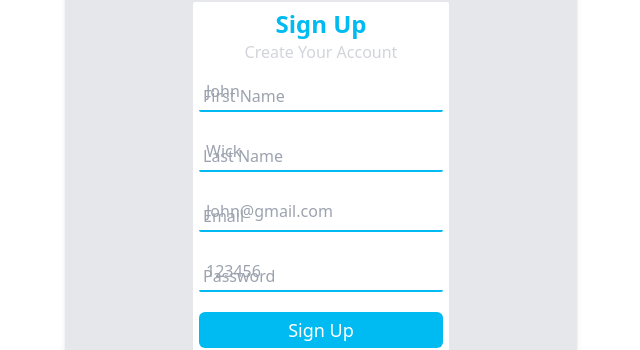
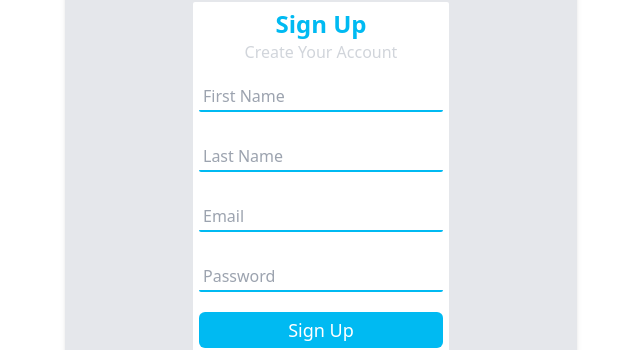
Before and after one commit to ShahzadMalik07/Mini-Paytm-App, a React (Vite) app in the folder Paytm Frontend/: page / in a window 1280 px wide. Shown: the part 194-544 px from the top of the page, without its empty margins (319-959 px from the left). Built offline with nearby package versions, Linux system fonts and the light colour scheme.

Commit message:
signup page changes

```diff
--- a/Paytm Frontend/src/App.jsx
+++ b/Paytm Frontend/src/App.jsx
@@ -1,6 +1,6 @@
 import './App.css'
 import Dashboard from './pages/Dashboard'
-import NewSign from './pages/NewSign'
+
 import SendMoney from './pages/SendMoney'
 import Signin from './pages/Signin'
 import Signup from './pages/Signup'
@@ -23,7 +23,7 @@ function App() {
             <Route path="/signin" element={<Signin />} />
             <Route path="/dashboard" element={<Dashboard />} />
             <Route path="/send" element={<SendMoney />} />
-            <Route path="/new" element={<NewSign />} />
+
 
         </Routes>
       </BrowserRouter>
--- a/Paytm Frontend/src/pages/Signup.jsx
+++ b/Paytm Frontend/src/pages/Signup.jsx
@@ -10,14 +10,29 @@ import { useRecoilState, useRecoilValue, useSetRecoilState } from 'recoil'
 import { userAtom } from '../atom'
 
 const Signup = () => {
-  const [firstname, setfirstname] = useState("")
-  const [lastname, setlastname] = useState("")
-  const [username, setusername] = useState("")
-  const [password, setpassword] = useState("")
+  const [inputs, setinputs] = useState({firstname:"",lastname:"",username:"", password:""})
+  const [focused, setfocused] = useState({username:false, password:false})
+
+
+  const handleFocus = (field) => {
+    setfocused((prev) => ({ ...prev, [field]: true }));
+  };
+
+  const blurHandle = (field)=>{
+    if(!inputs[field]){
+      setfocused((prev)=>({...prev, [field]:false}))
+    }
+
+
+  }
+
+  const handleChange =(field,value)=>{
+    setinputs((prev)=>({...prev,[field]:value}))
+  }
   const navigate = useNavigate()
 
   const user = useRecoilValue(userAtom);
-  console.log(user)
+  console.log(inputs.firstname,inputs.lastname,inputs.username,inputs.password)
 
 
 
@@ -30,16 +45,16 @@ const Signup = () => {
         <div className='w-[50%] bg-white rounded-sm p-[6px]' action="">
           <Heading label={"Sign Up"} />
           <SubHeading text={"Create Your Account"} />
-          <InputBox onchange={(e) => { setfirstname(e.target.value) }} label={"First Name"} placeholder={"John"} />
-          <InputBox onchange={(e) => { setlastname(e.target.value) }} label={"Last Name"} placeholder={"Wick"} />
-          <InputBox onchange={(e) => { setusername(e.target.value) }} label={"Email"} placeholder={"John@gmail.com"} />
-          <InputBox onchange={(e) => { setpassword(e.target.value) }} label={"Password"} placeholder={"123456"} />
+          <InputBox blur={()=>blurHandle("firstname")} focused={focused.firstname} inputs={inputs.firstname} onfocus={()=>handleFocus("firstname")}  onchange={(e)=>handleChange("firstname",e.target.value)} label={"First Name"} placeholder={""} />
+          <InputBox blur={()=>blurHandle("lastname")} focused={focused.lastname} inputs={inputs.lastname} onfocus={()=>handleFocus("lastname")}  onchange={(e)=>handleChange("lastname",e.target.value)} label={"Last Name"} placeholder={""} />
+          <InputBox blur={()=>blurHandle("username")} focused={focused.username} inputs={inputs.username} onfocus={()=>handleFocus("username")}  onchange={(e)=>handleChange("username",e.target.value)} label={"Email"} placeholder={""} />
+          <InputBox blur={()=>blurHandle("password")} focused={focused.password} inputs={inputs.password} onfocus={()=>handleFocus("password")}  onchange={(e)=>handleChange("password",e.target.value)} label={"Password"} placeholder={""} />
           <Button onclick={async () => {
             const response = await axios.post("http://localhost:3000/api/v1/user/signup", {
-              firstname,
-              lastname,
-              username,
-              password
+              firstname:inputs.firstname,
+              lastname:inputs.lastname,
+              username:inputs.username,
+              password:inputs.password
             })
 
 
```
